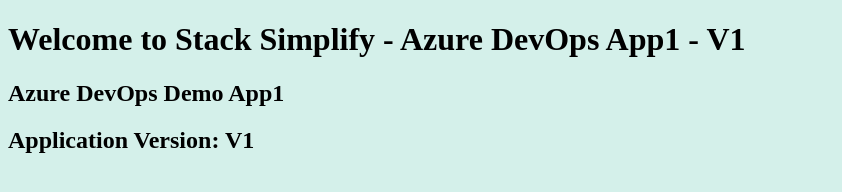
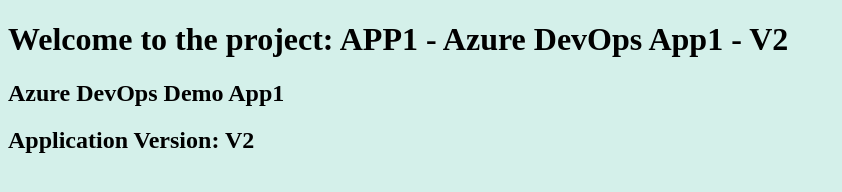
Before and after one commit to pvenkat1967/azure-devops-custom, a plain HTML site: page index.html in a window 1280 px wide. Shown: the whole page, without its empty margins (0-842 px from the left). Drawn offline with Linux system fonts and the light colour scheme.

Commit message:
v2 commit

```diff
--- a/index.html
+++ b/index.html
@@ -1,8 +1,8 @@
 <!DOCTYPE html>
 <html>
    <body style="background-color:rgb(212, 240, 234);">
-      <h1>Welcome to Stack Simplify - Azure DevOps App1 - V1</h1>
+      <h1>Welcome to the project: APP1 - Azure DevOps App1 - V2</h1>
       <h2>Azure DevOps Demo App1</h2>
-      <h2>Application Version: V1</h2>
+      <h2>Application Version: V2</h2>
    </body>
 </html>
```
